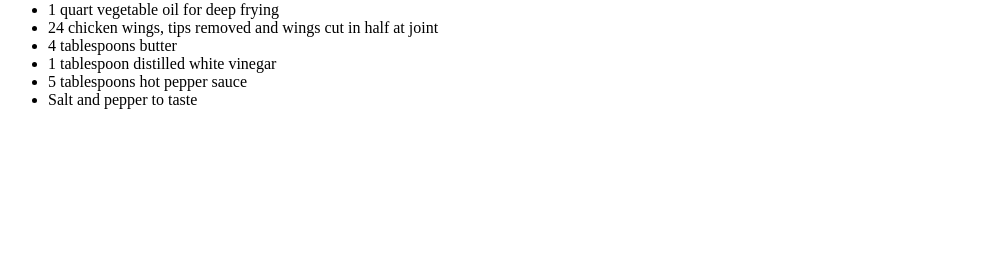
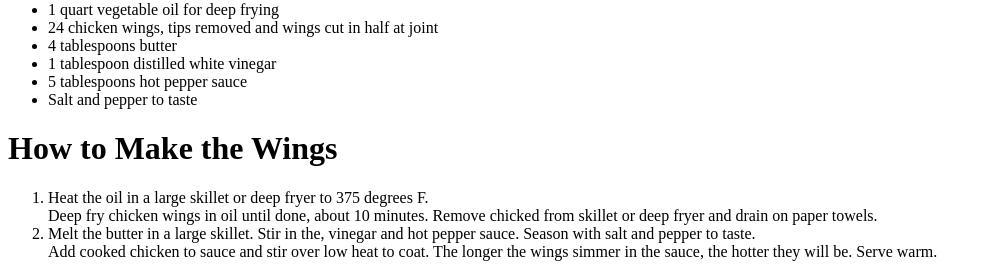
Before and after one commit to KobyWanKenobi/odin-recipes, a plain HTML site: page Recipes/buffalo_wings.html in a window 1280 px wide. Shown: the part 593-870 px from the top of the page, without its empty margins (0-992 px from the left). Before the commit the page ends 800 px from the top, so only its background shows below. Drawn offline with Linux system fonts and the light colour scheme.

Commit message:
Added Directions

```diff
--- a/Recipes/buffalo_wings.html
+++ b/Recipes/buffalo_wings.html
@@ -18,5 +18,10 @@
         <li>5 tablespoons hot pepper sauce</li>
         <li>Salt and pepper to taste</li>
     </ul>
+    <h1>How to Make the Wings</h1>
+    <ol>
+        <li>Heat the oil in a large skillet or deep fryer to 375 degrees F. <br> Deep fry chicken wings in oil until done, about 10 minutes. Remove chicked from skillet or deep fryer and drain on paper towels.</li>
+        <li>Melt the butter in a large skillet. Stir in the, vinegar and hot pepper sauce. Season with salt and pepper to taste. <br> Add cooked chicken to sauce and stir over low heat to coat. The longer the wings simmer in the sauce, the hotter they will be. Serve warm.</li>
+    </ol>
 </body>
 </html>
```
